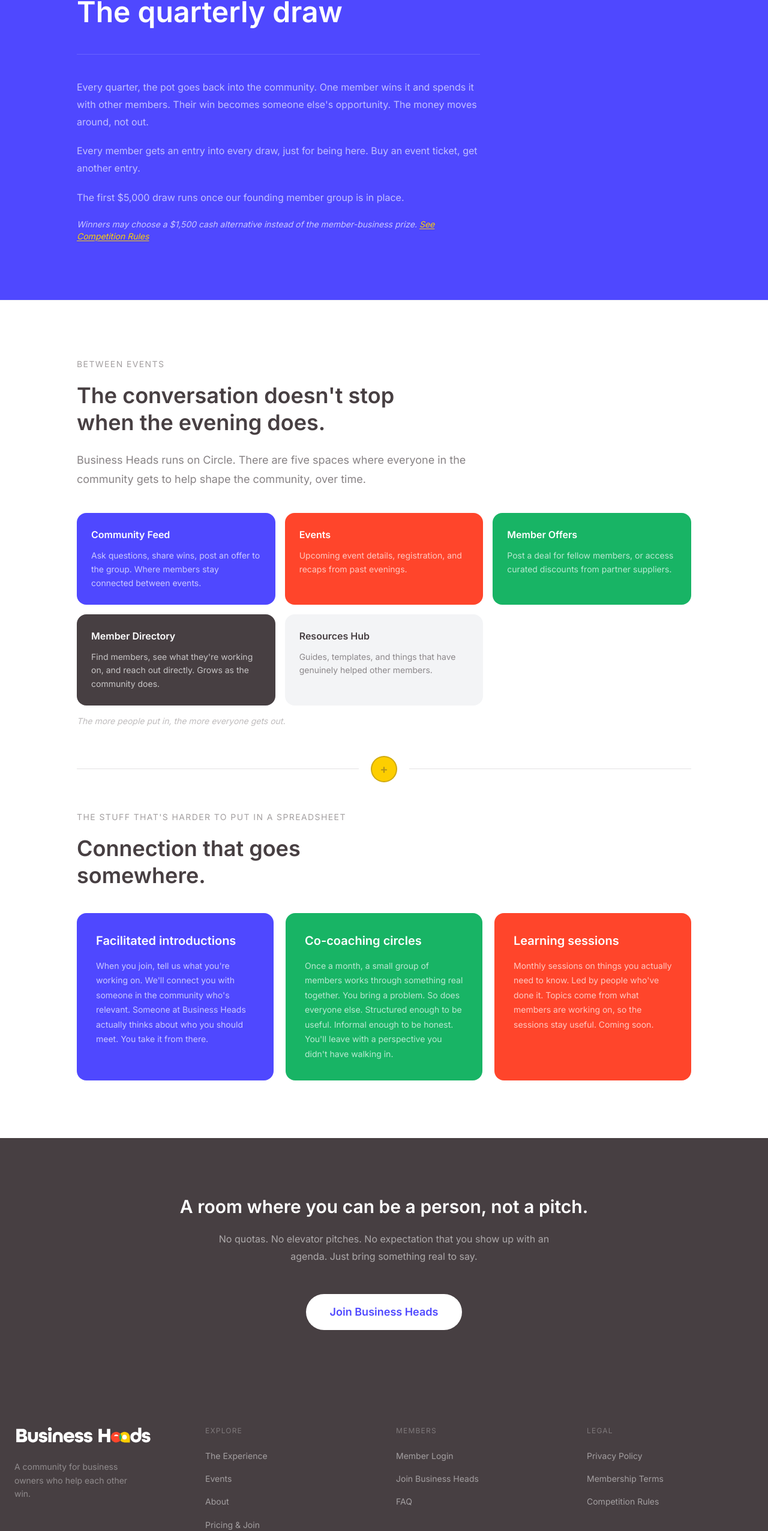
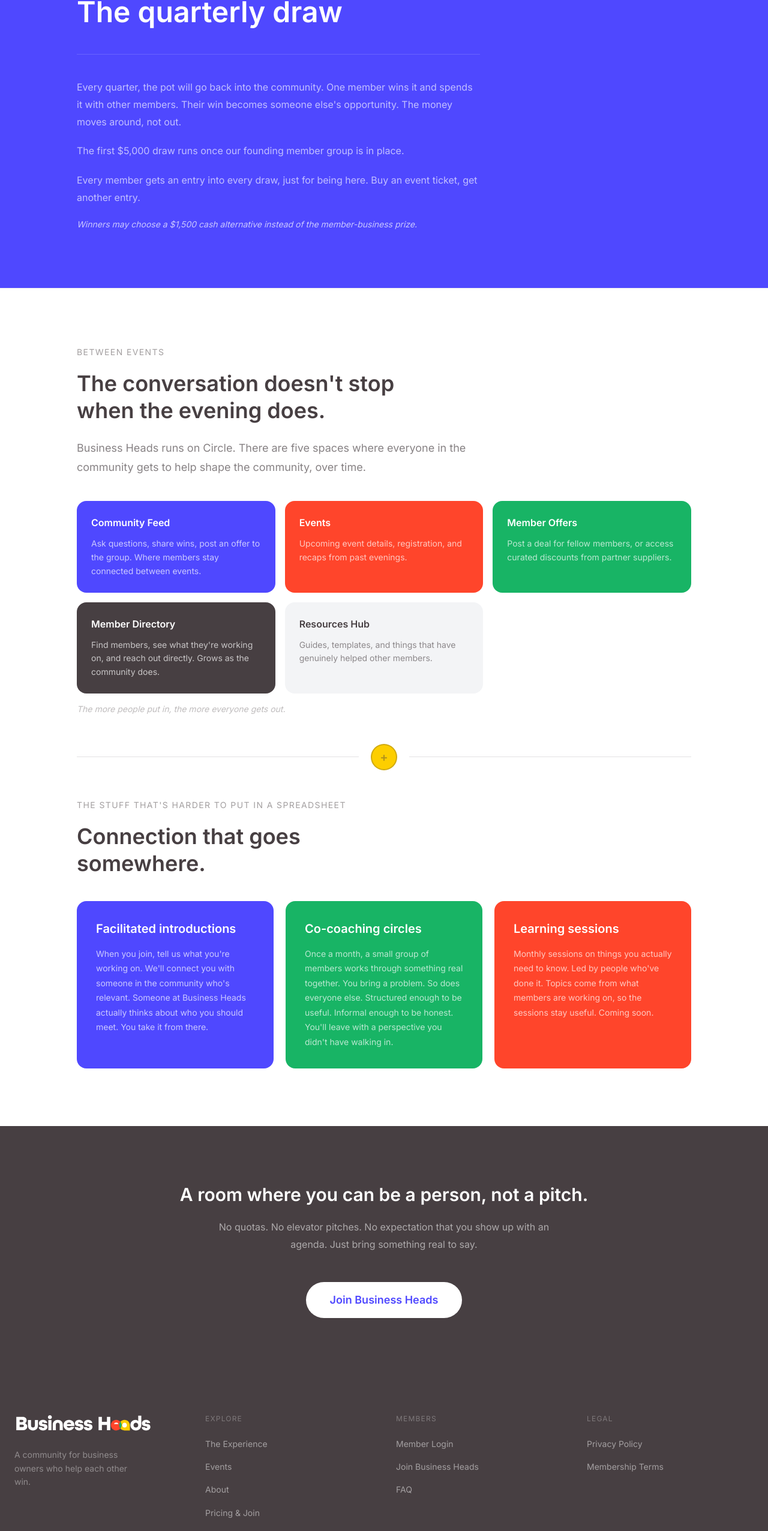
Before and after one commit to simplenimble/business-heads-website, a Next.js app: page /experience in a window 1280 px wide. Shown: the part 2432-4984 px from the top of the page at 60% size. Built offline with nearby package versions, Linux system fonts and the light colour scheme.

Commit message:
Clarify pending quarterly draw status and drop Competition Rules link
Co-Authored-By: Claude Sonnet 5 <noreply@anthropic.com>

```diff
--- a/app/experience/page.tsx
+++ b/app/experience/page.tsx
@@ -162,10 +162,7 @@ export default function ExperiencePage() {
               <p key={para} className="font-body text-white/65 leading-[1.8]">{para}</p>
             ))}
             <p className="font-body text-sm text-white/70 italic">
-              {experience.prize.footnote}{' '}
-              <Link href={experience.prize.footnoteLinkHref} className="text-bh-yellow underline underline-offset-2">
-                {experience.prize.footnoteLinkLabel}
-              </Link>
+              {experience.prize.footnote}
             </p>
           </div>
         </div>
--- a/app/page.tsx
+++ b/app/page.tsx
@@ -101,17 +101,14 @@ export default function Home() {
               <p className="font-body text-lg text-white/65 leading-[1.8] mb-6">
                 {home.prize.body}
               </p>
+              <p className="font-body text-lg text-white/65 leading-[1.8] mb-6">
+                {home.prize.firstDrawLine}
+              </p>
               <p className="font-body text-sm text-white/70 italic leading-relaxed mb-2">
                 {home.prize.footnote}
               </p>
-              <p className="font-body text-sm text-white/70 italic leading-relaxed mb-2">
-                {home.prize.firstDrawLine}
-              </p>
               <p className="font-body text-sm text-white/70 italic leading-relaxed">
-                {home.prize.legalNote}{' '}
-                <Link href={home.prize.legalNoteLinkHref} className="text-bh-yellow underline underline-offset-2">
-                  {home.prize.legalNoteLinkLabel}
-                </Link>
+                {home.prize.legalNote}
               </p>
             </div>
           </div>
--- a/components/layout/Footer.tsx
+++ b/components/layout/Footer.tsx
@@ -107,14 +107,6 @@ export function Footer() {
                   Membership Terms
                 </Link>
               </li>
-              <li>
-                <Link
-                  href="/competition-rules"
-                  className="font-body text-sm text-white/50 hover:text-white transition-colors"
-                >
-                  Competition Rules
-                </Link>
-              </li>
             </ul>
           </div>
         </div>
--- a/content/experience.ts
+++ b/content/experience.ts
@@ -59,13 +59,11 @@ export const experience = {
     overline: 'The Quarterly Draw',
     heading: 'The quarterly draw',
     body: [
-      'Every quarter, the pot goes back into the community. One member wins it and spends it with other members. Their win becomes someone else\'s opportunity. The money moves around, not out.',
+      'Every quarter, the pot will go back into the community. One member wins it and spends it with other members. Their win becomes someone else\'s opportunity. The money moves around, not out.',
+      'The first $5,000 draw runs once our founding member group is in place.',
       'Every member gets an entry into every draw, just for being here. Buy an event ticket, get another entry.',
-      'The first $5,000 draw runs once our founding member group is in place.',
     ],
     footnote: 'Winners may choose a $1,500 cash alternative instead of the member-business prize.',
-    footnoteLinkLabel: 'See Competition Rules',
-    footnoteLinkHref: '/competition-rules',
   },
 
   platform: {
--- a/content/home.ts
+++ b/content/home.ts
@@ -20,12 +20,10 @@ export const home = {
   prize: {
     overline: 'The Quarterly Draw',
     heading: 'The money stays in the room.',
-    body: 'One member wins the quarterly draw. They spend it with other members. Their win becomes someone else\'s work. The money moves around, not out.',
+    body: 'One member will win the quarterly draw. They spend it with other members. Their win becomes someone else\'s work. The money moves around, not out.',
     footnote: 'Every member gets an entry into every draw, just for being here. Buy an event ticket, get another entry.',
     firstDrawLine: 'The first $5,000 draw runs once our founding member group is in place.',
     legalNote: 'Winners may choose a $1,500 cash alternative instead of the member-business prize.',
-    legalNoteLinkLabel: 'See Competition Rules',
-    legalNoteLinkHref: '/competition-rules',
   },
 
   benefits: {
```
